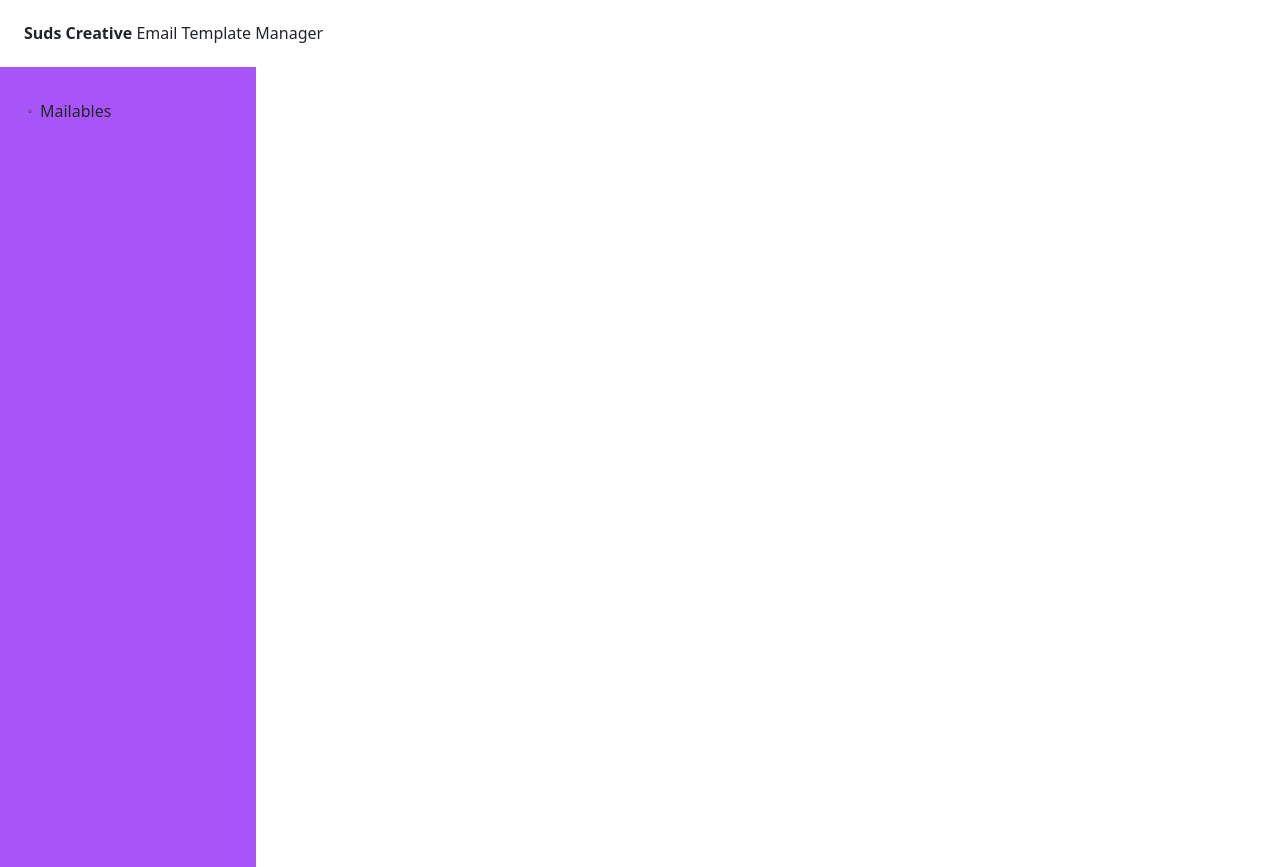
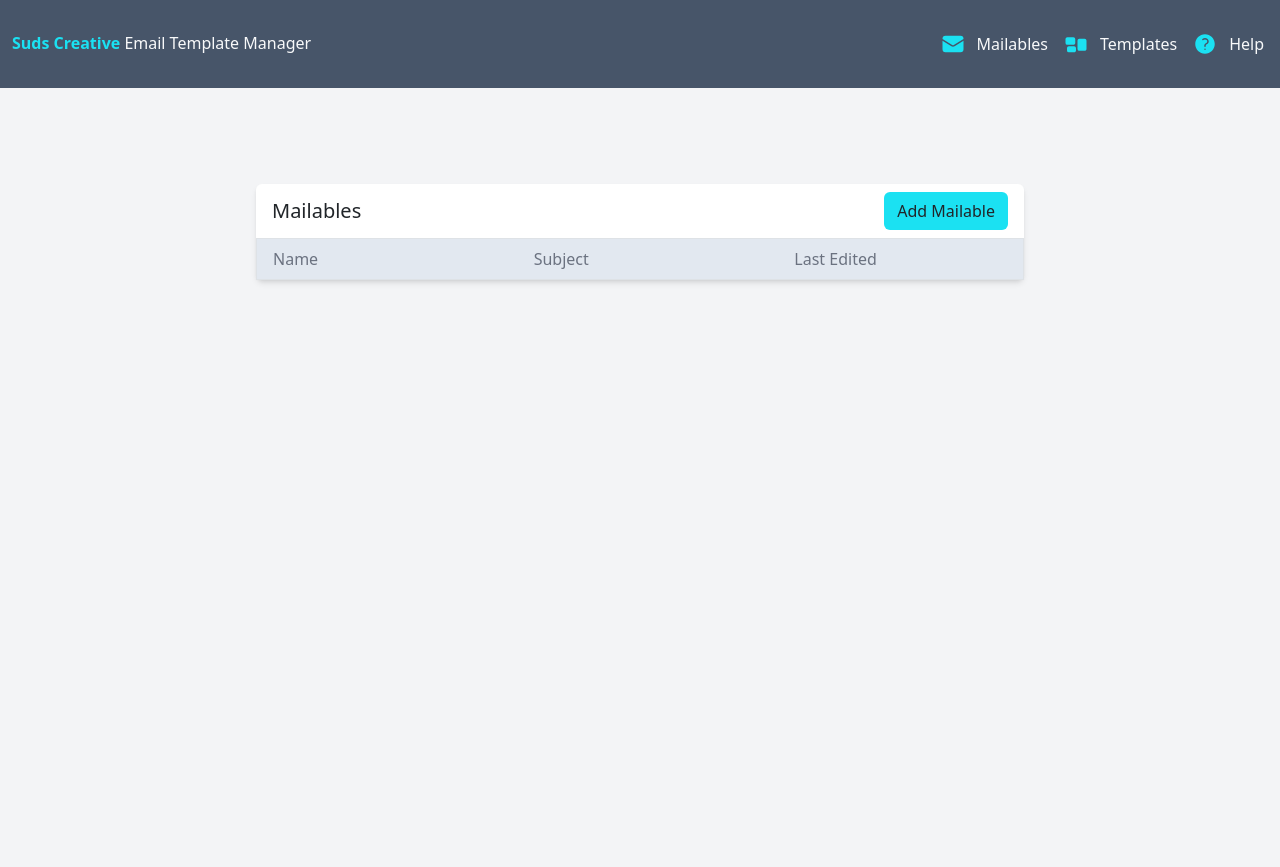
Before and after one commit to Max-Ball/maileclipse, a Vue app in the folder client/: page / in a window 1280 px wide. After the commit the page ends 800 px from the top, so only its background shows below. Built offline with nearby package versions, Linux system fonts and the light colour scheme.

Commit message:
mailable page

```diff
--- a/client/src/App.vue
+++ b/client/src/App.vue
@@ -7,10 +7,8 @@ import Navbar from './components/Navbar.vue'
   <header>
     <Navbar />
   </header>
-  <div class="container-fluid">
-    <div class="row">
-      <RouterView />
-    </div>
+  <div class="main-app">
+    <RouterView />
   </div>
 </template>
 
--- a/client/src/assets/main.css
+++ b/client/src/assets/main.css
@@ -1,5 +1,19 @@
-@import './base.css';
+/* @import './base.css'; */
 @import "bootstrap";
 @tailwind base;
 @tailwind components;
 @tailwind utilities;
+
+body {
+  --tw-bg-opacity: 1;
+  background-color: rgb(243 244 246 / var(--tw-bg-opacity));
+
+}
+
+.bg-suds {
+  background-color: rgba(27, 225, 242, 1);
+}
+
+.text-suds {
+  color: rgba(27, 225, 242, 1);
+}
--- a/client/src/components/Navbar.vue
+++ b/client/src/components/Navbar.vue
@@ -1,26 +1,47 @@
 <!-- eslint-disable vue/multi-word-component-names -->
 <template>
-  <nav class="navbar navbar-light header">
-    <div class="container">
-      <div class="d-flex align-items-center py-3 header">
-        <h5 class="mb-0 ml-3">
-          <strong>Suds Creative </strong>Email Template Manager
-        </h5>
-      </div>
+  <nav class="flex items-center justify-between py-4 bg-slate-600 text-light">
+    <h5 class="mb-0 ml-3">
+      <strong class="text-suds">Suds Creative </strong> Email Template Manager
+    </h5>
+    <div class="transition-all px-2 flex">
+      <router-link :to="{ name: 'Mailables' }"
+        class="flex items-center hover:bg-black/30 mb- p-2 rounded transition-colors">
+        <span class="mr-3 text-suds">
+          <EnvelopeIcon class="w-6" />
+        </span>
+        <span class="text-md">
+          Mailables
+        </span>
+      </router-link>
+      <router-link :to="{ name: 'Mailables' }"
+        class="flex items-center hover:bg-black/30 p-2 rounded transition-colors">
+        <span class="mr-3 text-suds">
+          <RectangleGroupIcon class="w-6" />
+        </span>
+        <span class="text-md">
+          Templates
+        </span>
+      </router-link>
+      <router-link :to="{ name: 'Mailables' }"
+        class="flex items-center hover:bg-black/30 p-2 rounded transition-colors">
+        <span class="mr-3 text-suds">
+          <QuestionMarkCircleIcon class="w-6" />
+        </span>
+        <span class="text-md">
+          Help
+        </span>
+      </router-link>
     </div>
+
   </nav>
 </template>
 
 
 
-<script>
-export default {
+<script setup>
+import { EnvelopeIcon, RectangleGroupIcon, QuestionMarkCircleIcon } from '@heroicons/vue/24/solid'
 
-  setup() {
-
-    return {};
-  },
-};
 </script>
 
 
--- a/client/src/components/Sidebar.vue
+++ /dev/null
@@ -1,30 +0,0 @@
-<!-- eslint-disable vue/multi-word-component-names -->
-<template>
-  <section class="sidebar bg-purple-500">
-    <div class="py-4 px-2">
-      <div class="flex items-center p-2 rounded">
-        <span class="mr-2 w-1">
-          <HomeIcon />
-        </span>
-        <span>
-          Mailables
-        </span>
-      </div>
-    </div>
-  </section>
-</template>
-
-
-
-<script setup>
-import { HomeIcon } from '@heroicons/vue/24/outline'
-</script>
-
-
-
-<style scoped>
-.sidebar {
-  width: 20vw;
-  height: 100vh;
-}
-</style>
--- a/client/src/router/index.js
+++ b/client/src/router/index.js
@@ -1,12 +1,12 @@
 import { createRouter, createWebHistory } from 'vue-router'
 // @ts-ignore
-import HomeView from '../views/HomeView.vue'
+import Mailables from '../views/Mailables.vue'
 
 const routes = [
   {
     path: '/',
-    name: 'home',
-    component: HomeView
+    name: 'Mailables',
+    component: Mailables
   },
 ]
 const router = createRouter({
--- a/client/src/views/HomeView.vue
+++ /dev/null
@@ -1,17 +0,0 @@
-<template>
-  <Sidebar />
-</template>
-
-
-
-<script setup>
-import Sidebar from '../components/Sidebar.vue';
-
-
-</script>
-
-
-
-<style>
-
-</style>
--- /dev/null
+++ b/client/src/views/Mailables.vue
@@ -0,0 +1,46 @@
+<!-- eslint-disable vue/multi-word-component-names -->
+<template>
+  <div class="flex min-h-full items-center justify-center py-12 px-4 sm:px-6 lg:px-8">
+    <div
+      class="w-full max-w-3xl space-y-8 bg-white mt-5 shadow-md rounded animate-fade-in-down relative block appearance-none">
+      <div class="px-3 py-2">
+        <div class="flex items-center justify-between">
+          <span class="text-xl">Mailables</span>
+          <button class="btn bg-suds">Add
+            Mailable</button>
+        </div>
+      </div>
+      <div
+        class="relative block w-full appearance-none rounded-none border border-gray-300 mt-0 bg-slate-200 text-gray-500">
+        <div class="columns-3">
+          <div class="px-3 py-2">
+            Name
+          </div>
+          <div class="px-3 py-2">
+            Subject
+          </div>
+          <div class="px-3 py-2">
+            Last Edited
+          </div>
+        </div>
+
+
+
+      </div>
+    </div>
+  </div>
+
+</template>
+
+
+
+<script setup>
+
+
+</script>
+
+
+
+<style>
+
+</style>
```
